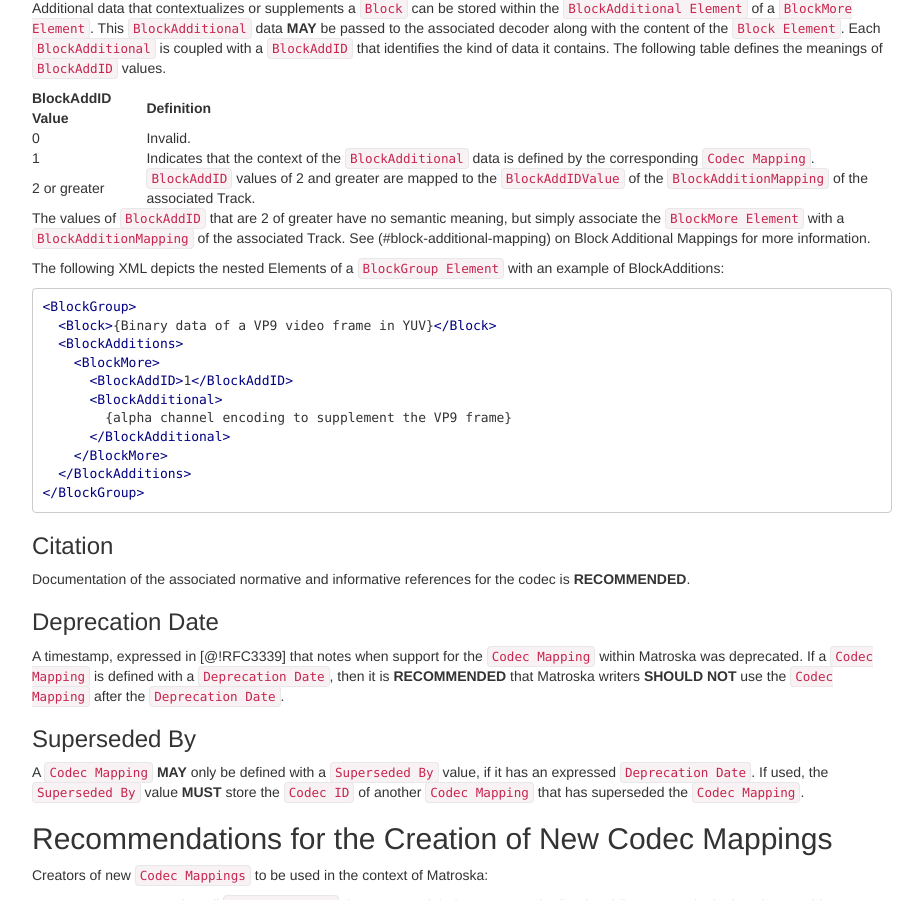
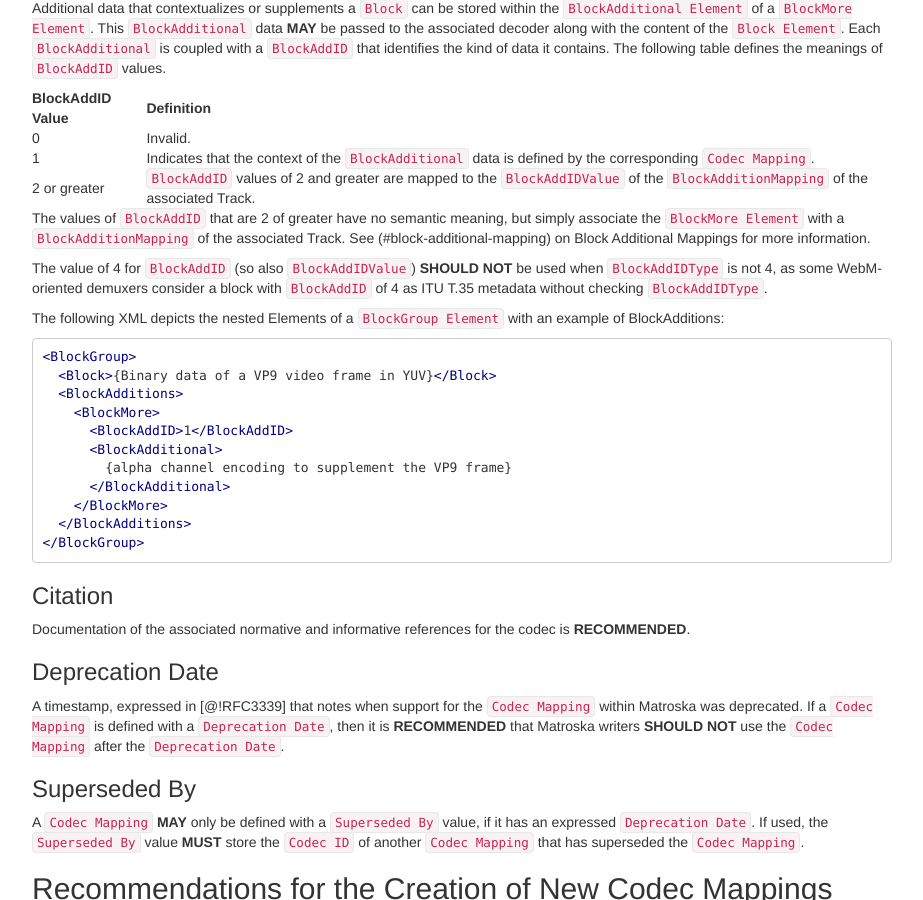
Before and after one commit to ietf-wg-cellar/matroska-specification, a Jekyll site: the page built from codec_specs.md, in a window 1280 px wide and 900 px high, scrolled down 1299 px. Shown: the whole window, without its empty margins (273-1196 px from the left). Built offline with Jekyll 4.4.1, drawn with Linux system fonts in a browser that asks for light colours; our own code applies the rules of GitHub Pages for plain Markdown files; some of the changed text lies outside the part shown.

Commit message:
BlockAddIDValue 4 is not recommended

```diff
--- a/codec_specs.md
+++ b/codec_specs.md
@@ -87,6 +87,10 @@ BlockAddID Value | Definition
 The values of `BlockAddID` that are 2 of greater have no semantic meaning, but simply
 associate the `BlockMore Element` with a `BlockAdditionMapping` of the associated Track.
 See (#block-additional-mapping) on Block Additional Mappings for more information.
+
+The value of 4 for `BlockAddID` (so also `BlockAddIDValue`) **SHOULD NOT** be used when `BlockAddIDType` is not 4,
+as some WebM-oriented demuxers consider a block with `BlockAddID` of 4 as ITU T.35 metadata
+without checking `BlockAddIDType`.
 
 The following XML depicts the nested Elements of a `BlockGroup Element` with an example of BlockAdditions:
 
@@ -977,7 +981,8 @@ Block type identifier: 4
 Block type name: ITU T.35 metadata
 
 Description: the `BlockAdditional` data is interpreted as ITU T.35 metadata, as defined by ITU-T T.35
-terminal codes. `BlockAddIDValue` **MUST** be 4.
+terminal codes. `BlockAddIDValue` **MUST** be 4 as some WebM-oriented demuxers may ignore `BlockAddIDType`
+with blocks having a `BlockAddID` of 4.
 
 ### avcE
 
```
